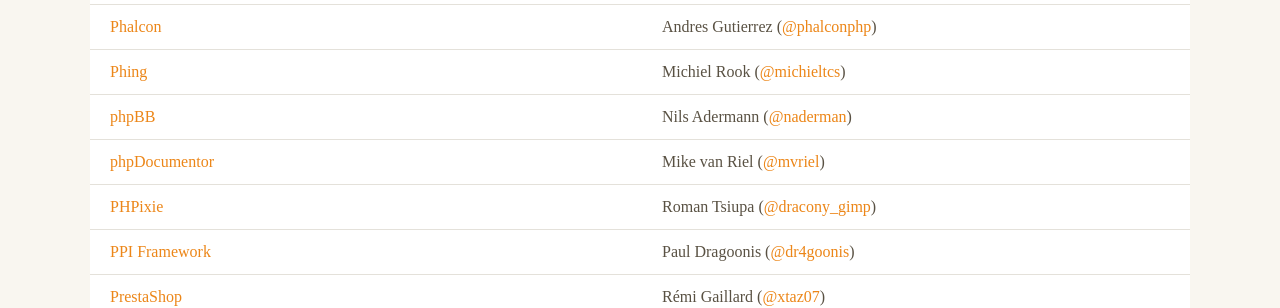
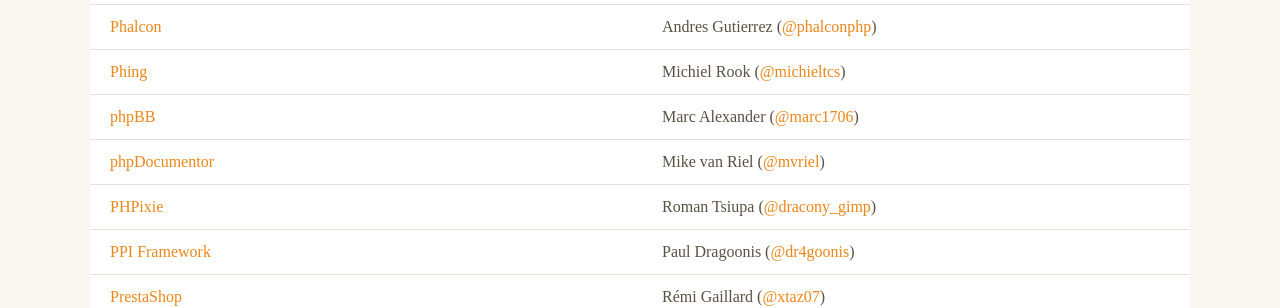
Before and after one commit to php-fig/www.php-fig.org, a Jekyll site: the page built from pages/members.html, in a window 1280 px wide and 900 px high, scrolled down 1717 px. Shown: the part 152-460 px from the top of the window. Built offline with Jekyll 4.4.1, drawn with Linux system fonts in a browser that asks for light colours; nearby versions of some CDN libraries; some web fonts are replaced; Markdown is read by kramdown in place of the engine named in the settings.

Commit message:
Update voting rep for phpBB to our new lead dev

```diff
--- a/pages/members.html
+++ b/pages/members.html
@@ -135,7 +135,7 @@ permalink: members/
         </tr>
         <tr>
             <td><a target="_blank" href="http://www.phpbb.com/">phpBB</a></td>
-            <td>Nils Adermann (<a href="http://twitter.com/naderman/">@naderman</a>)</td>
+            <td>Marc Alexander (<a href="https://twitter.com/marc1706">@marc1706</a>)</td>
         </tr>
         <tr>
             <td><a target="_blank" href="http://www.phpdoc.org/">phpDocumentor</a></td>
```
